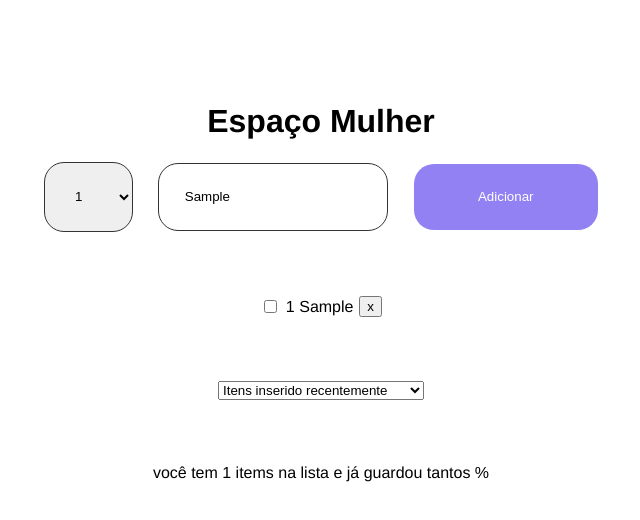
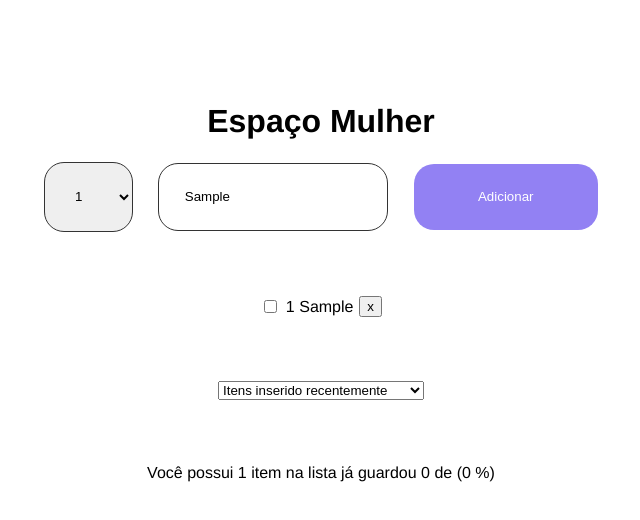
Before and after one commit to ivanmartins090317/woman-gym-list, a React (Vite) app: page / in a window 1280 px wide. Both pictures are taken after typing "Sample" into the empty fields and a click on the button "Adicionar". Shown: the top 520 px of the page, without its empty margins (319-959 px from the left). Built offline with nearby package versions, Linux system fonts and the light colour scheme.

Commit message:
feat:☑️created stats for indicator items stored

```diff
--- a/src/App.jsx
+++ b/src/App.jsx
@@ -3,6 +3,21 @@ import {useState} from "react";
 import { Header } from "./components/Header";
 import { Form } from "./components/Form";
 import { Item } from "./components/Item";
+
+const Footer = ({items}) => {
+  const totalItems = items.reduce((acc, item) => item.stored ? acc + 1 : acc, 0)
+  const percetItemsStored = ((totalItems / items.length) * 100).toFixed(0)
+  const singularOurPlural = items.length === 1 ? 'item' : 'Items'
+
+  return(
+    <footer>
+      <p>
+        {`Você possui ${items.length} ${singularOurPlural} na lista`}
+        {items.length > 0 && <span> já guardou {totalItems} de ({percetItemsStored} %)</span>}
+      </p>
+    </footer>
+  )
+}
 
 const App = () => {
   const [items, setItems] = useState([])
@@ -17,7 +32,7 @@ const App = () => {
     }
   }
 
-  const handleChangeOrder =(e) => SetOrderBy(e.target.value)
+  const handleChangeOrder = (e) => SetOrderBy(e.target.value)
 
   const sortedItems = orderBy === 'stored'
    ? items.filter(item => item.stored)
@@ -74,9 +89,8 @@ const App = () => {
     </select>
    </div>
   </div>
-    <footer>
-      <p>você tem {items.length} items na lista e já guardou tantos %</p>
-    </footer>
+
+   <Footer items={items} />
     </>
   )
 }
```
